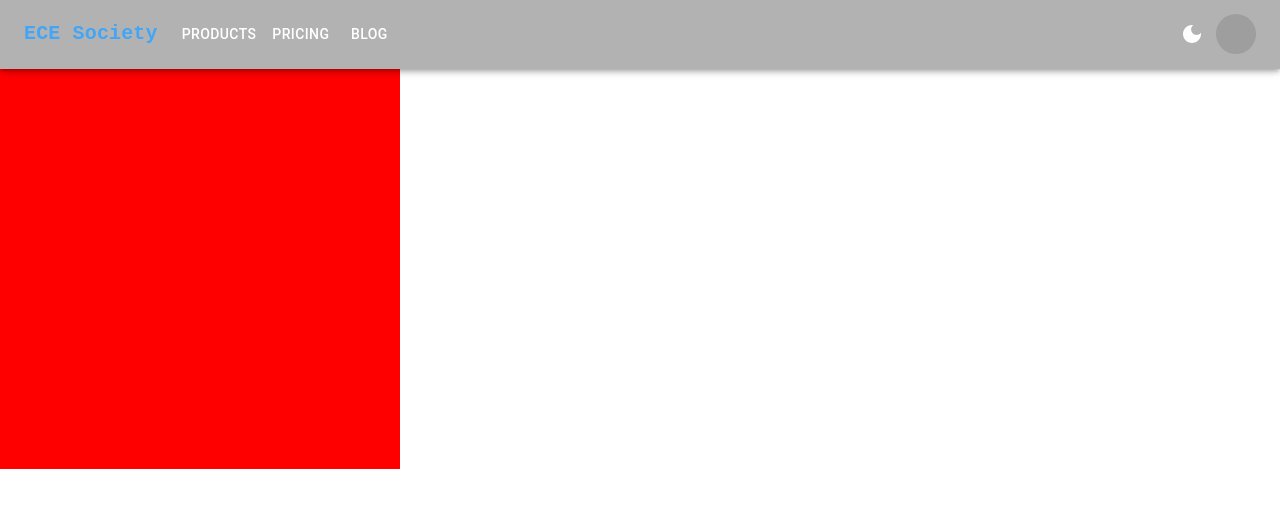
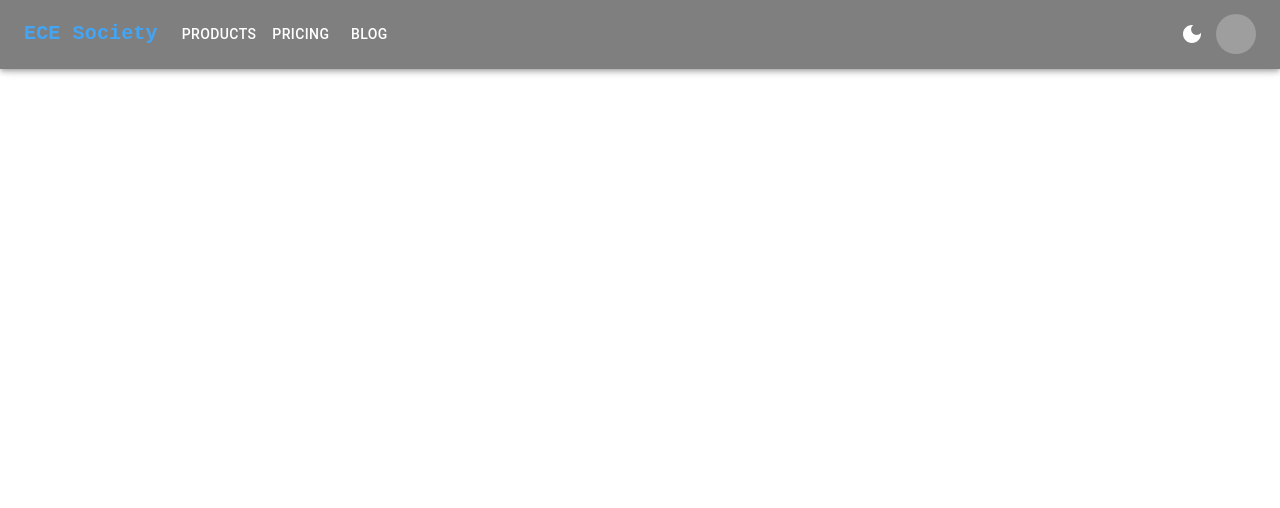
Before and after one commit to ECE-Society-NITW/ECES_Website_ReactJS, a React (Create React App) app: page /Trials in a window 1280 px wide. Shown: the top 508 px of the page. Built offline with nearby package versions, Linux system fonts and the light colour scheme; grey boxes are pictures that could not be loaded.

Commit message:
Working fine

```diff
--- a/src/App.jsx
+++ b/src/App.jsx
@@ -5,7 +5,6 @@ import { useContextAuth } from './context/AuthContext';
 import Dashboard from './pages/Dashboard';
 import Members from './pages/Members';
 import SnackBar from './components/SnackBar';
-import Trials from './components/Trials';
 import { CssBaseline } from '@mui/material';
 import NavBar from './components/NavBar';
 
@@ -18,12 +17,10 @@ const App = () => {
   return (
     <>
         <CssBaseline />
-        {/* <Sidebar /> */}
         <NavBar/>
         <Routes>
           <Route path="/" element={<Dashboard />} />
           <Route path="/Members" element={<Members />} />
-          <Route path="/Trials" element={<Trials />} />
         </Routes>
         <SnackBar />
     </>
--- a/src/components/EventCard.jsx
+++ b/src/components/EventCard.jsx
@@ -54,8 +54,9 @@ const EventCard = ({ data: { event_id, title, description, location, photo, regi
                     margin: 'auto',
                     borderRadius: 6,
                     transition: 'transform 0.5s ease',
+                    opacity:0.95,
                     '&:hover': {
-                        transform: 'scale(1.05)',
+                        transform: { xs: ' ', md: 'scale(1.05)' },
                     }
                 }}>
                 <Stack
@@ -73,7 +74,7 @@ const EventCard = ({ data: { event_id, title, description, location, photo, regi
                             width: { xs: '300px', md: '500px' },
                             height: { xs: '240px', md: '250px' },
                             borderRadius: 6,
-                            margin: 'auto'
+                            margin: 'auto',
                         }}
                         image={photo}
                         title={title}>
--- a/src/components/NavBar.jsx
+++ b/src/components/NavBar.jsx
@@ -55,7 +55,7 @@ const NavBar = () => {
     return (
         <AppBar position="sticky" sx={{
             backdropFilter: 'blur(3px)',
-            backgroundColor: 'rgba(0,0,0,0.3)',
+            backgroundColor: 'rgba(0,0,0,0.5)',
         }}>
             <Container maxWidth="xl" >
                 <Toolbar disableGutters>
--- a/src/components/Trials.jsx
+++ /dev/null
@@ -1,39 +0,0 @@
-import { Box } from '@mui/material'
-import React from 'react'
-import { Link } from 'react-router-dom'
-
-const Trials = () => {
-    return (
-        <Box>
-            <Link to='/'>
-                <Box
-                    sx={{
-                        height: {
-                            xs: 100,
-                            sm: 200,
-                            md: 300,
-                            lg: 400,
-                            xl: 500
-                        },
-                        width: {
-                            xs: 100,
-                            sm: 200,
-                            md: 300,
-                            lg: 400,
-                            xl: 500
-                        },
-                        backgroundColor:  {
-                            xs: 'blue',
-                            sm: 'black',
-                            md: 'green',
-                            lg: 'red',
-                            xl: 'cyan'
-                        }
-                    }}
-                />
-            </Link>
-        </Box>
-    )
-}
-
-export default Trials
--- a/src/css/App.css
+++ b/src/css/App.css
@@ -1,12 +1,15 @@
 body {
   margin: 0;
-  background-color: #191919; /*Dark gray background color */
+  background-color: #FF0000;
   color: white;
   font-family: 'Poppins', sans-serif;
 }
 
 .App {
   text-align: left;
+  background-repeat: no-repeat;
+  background-attachment: fixed;
+  background-position: center;
 }
 
 .title{
```
